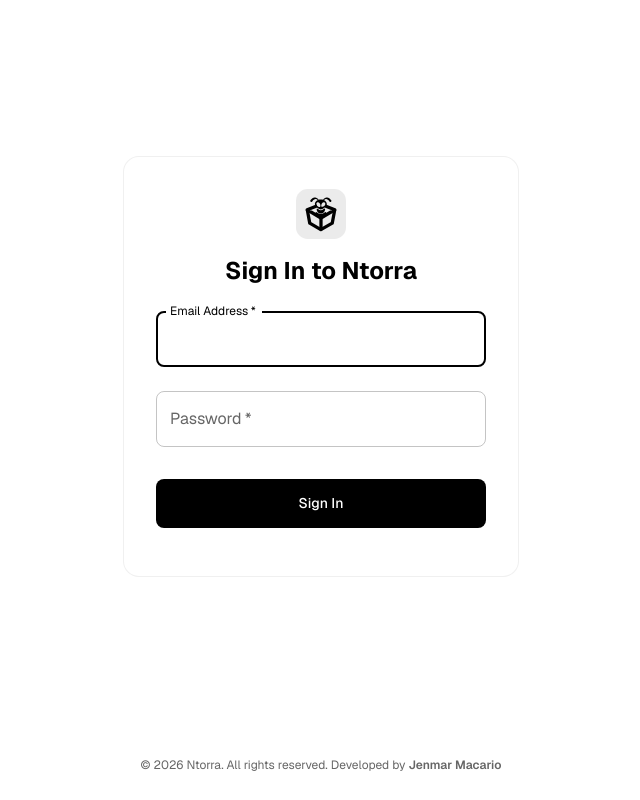
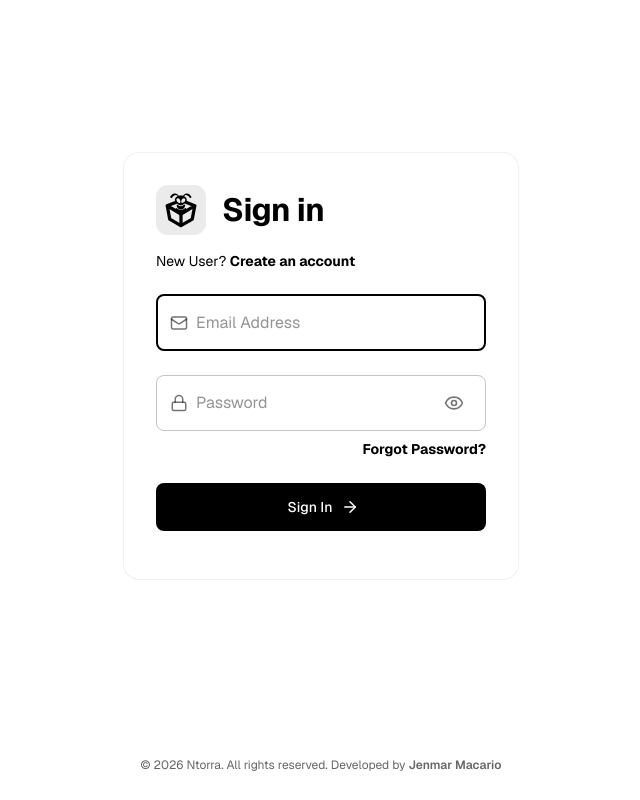
Before and after one commit to macariojenmar/property-expense-tracker, a Next.js app: page /login in a window 1280 px wide. Shown: the whole page, without its empty margins (319-959 px from the left). Built offline with nearby package versions, Linux system fonts and the light colour scheme; no server answers; what @mui/material-nextjs would draw is missing.

Commit message:
ui update for login

```diff
--- a/src/components/auth/LoginForm.tsx
+++ b/src/components/auth/LoginForm.tsx
@@ -10,18 +10,24 @@ import {
   Alert,
   Link,
   Container,
+  InputAdornment,
+  IconButton,
+  Stack,
+  CircularProgress,
 } from "@mui/material";
 import { signIn } from "next-auth/react";
 import NextLink from "next/link";
 import { useRouter, useSearchParams } from "next/navigation";
 import Image from "next/image";
 import Footer from "@/components/layout/Footer";
+import { ArrowRight, Eye, EyeOff, Lock, Mail } from "lucide-react";
 
 function LoginFormContent() {
   const router = useRouter();
   const searchParams = useSearchParams();
   const [error, setError] = useState<string | null>(null);
   const [loading, setLoading] = useState(false);
+  const [showPassword, setShowPassword] = useState(false);
 
   const signupSuccess = searchParams.get("signup") === "success";
 
@@ -73,6 +79,7 @@ function LoginFormContent() {
       >
         <Container maxWidth="xs">
           <Paper elevation={3} sx={{ p: 4, borderRadius: 2 }}>
+            <Stack spacing={2} direction={"row"} alignItems={"center"}>
               <Box sx={{ display: "flex", justifyContent: "center", mb: 2 }}>
                 <Image
                   src="/ntorra.svg"
@@ -83,14 +90,29 @@ function LoginFormContent() {
               </Box>
               <Typography
                 component="h1"
-              variant="h5"
+                variant="h2"
                 align="center"
                 gutterBottom
                 fontWeight={700}
               >
-              Sign In to Ntorra
+                Sign in
               </Typography>
-
+            </Stack>
+            <Typography variant="body2" mt={2} mb={1}>
+              New User?{" "}
+              <Link
+                href="/auth/signup"
+                component={NextLink}
+                rel="noopener noreferrer"
+                sx={{
+                  fontWeight: 700,
+                  textDecoration: "none",
+                  "&:hover": { textDecoration: "underline" },
+                }}
+              >
+                Create an account
+              </Link>
+            </Typography>
             {signupSuccess && (
               <Alert severity="success" sx={{ mb: 1, mt: 3 }}>
                 Account created successfully! Please sign in.
@@ -109,29 +131,75 @@ function LoginFormContent() {
                 required
                 fullWidth
                 id="email"
-                label="Email Address"
                 name="email"
                 autoComplete="email"
+                placeholder="Email Address"
                 autoFocus
+                slotProps={{
+                  input: {
+                    startAdornment: (
+                      <InputAdornment position="start">
+                        <Mail size={18} />
+                      </InputAdornment>
+                    ),
+                  },
+                }}
               />
               <TextField
                 margin="normal"
                 required
                 fullWidth
                 name="password"
-                label="Password"
-                type="password"
+                type={showPassword ? "text" : "password"}
                 id="password"
+                placeholder="Password"
                 autoComplete="current-password"
+                slotProps={{
+                  input: {
+                    startAdornment: (
+                      <InputAdornment position="start">
+                        <Lock size={18} />
+                      </InputAdornment>
+                    ),
+                    endAdornment: (
+                      <InputAdornment position="end">
+                        <IconButton
+                          onClick={() => setShowPassword((prev) => !prev)}
+                        >
+                          {showPassword ? (
+                            <EyeOff size={20} />
+                          ) : (
+                            <Eye size={20} />
+                          )}
+                        </IconButton>
+                      </InputAdornment>
+                    ),
+                  },
+                }}
               />
+              <Typography variant="body2" textAlign="end">
+                <Link
+                  href="/"
+                  component={NextLink}
+                  rel="noopener noreferrer"
+                  sx={{
+                    fontWeight: 700,
+                    textDecoration: "none",
+                    "&:hover": { textDecoration: "underline" },
+                  }}
+                >
+                  Forgot Password?
+                </Link>
+              </Typography>
               <Button
                 type="submit"
                 fullWidth
                 variant="contained"
                 disabled={loading}
                 sx={{ mt: 3, mb: 2, py: 1.5 }}
+                endIcon={loading ? <CircularProgress size={18} color="inherit"/> : <ArrowRight size={18} />}
               >
-                {loading ? "Signing In..." : "Sign In"}
+                {loading ? "Signing In" : "Sign In"}
               </Button>
             </Box>
           </Paper>
```
Lines whose indentation alone changed are shown as unchanged.
